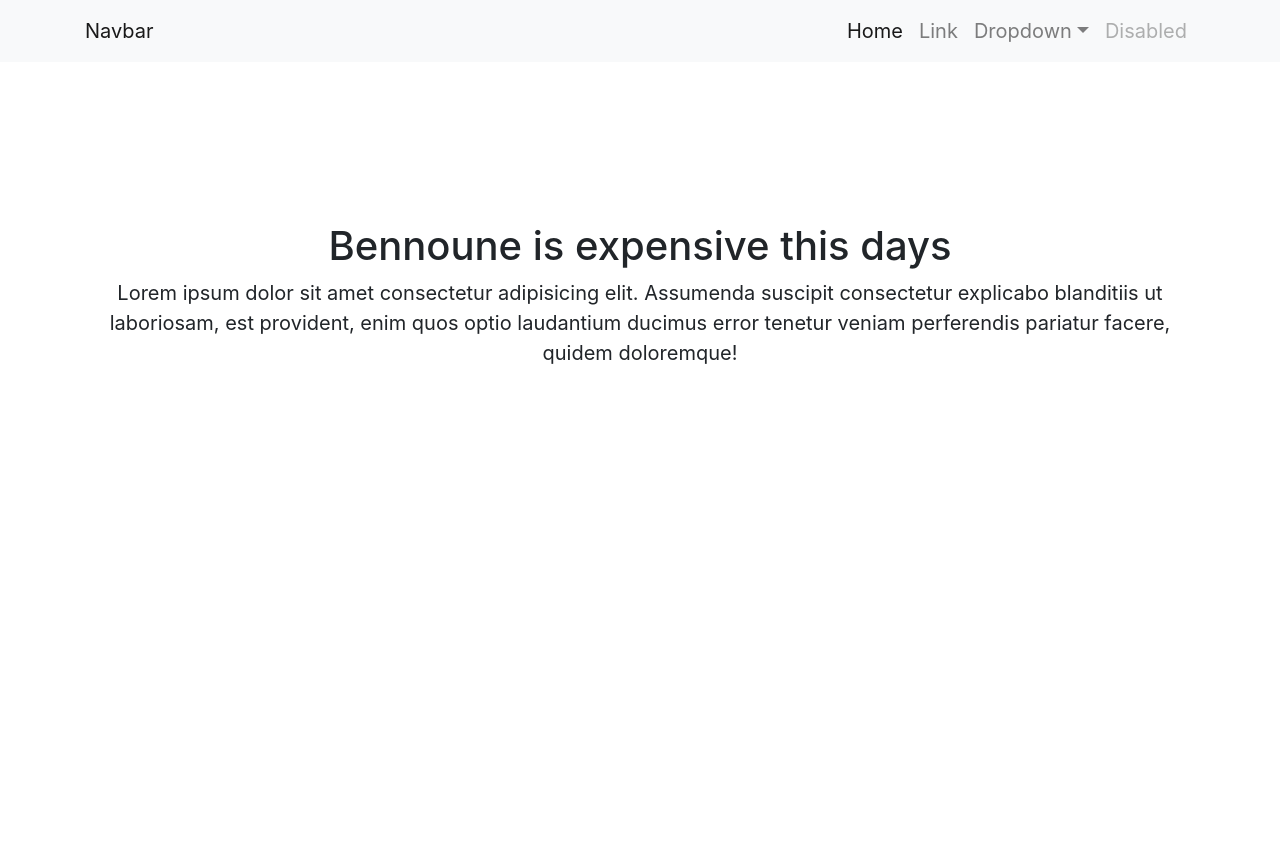
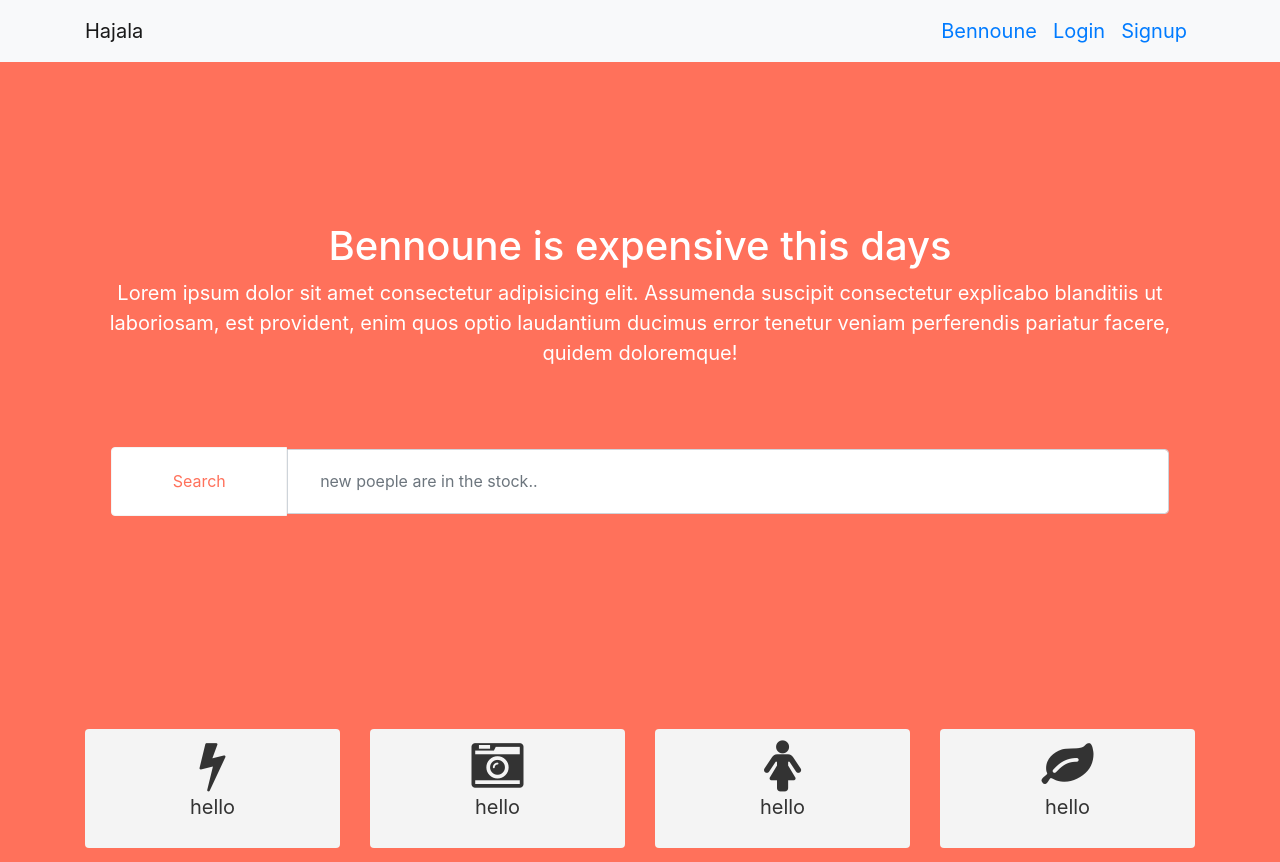
Before and after one commit to Redaloukil/bennouneReactApp, a React (Create React App) app: page / in a window 1280 px wide. Built offline with nearby package versions, Linux system fonts and the light colour scheme.

Commit message:
add login and signup

```diff
--- a/public/index.html
+++ b/public/index.html
@@ -10,7 +10,7 @@
       homescreen on Android. See https://developers.google.com/web/fundamentals/engage-and-retain/web-app-manifest/
     -->
     <link rel="manifest" href="%PUBLIC_URL%/manifest.json">
-
+    <link rel="stylesheet" href="https://stackpath.bootstrapcdn.com/font-awesome/4.7.0/css/font-awesome.min.css">
     <link rel="stylesheet" href="https://stackpath.bootstrapcdn.com/bootstrap/4.1.3/css/bootstrap.min.css" integrity="sha384-MCw98/SFnGE8fJT3GXwEOngsV7Zt27NXFoaoApmYm81iuXoPkFOJwJ8ERdknLPMO" crossorigin="anonymous">
 
     <!--
--- a/src/App.css
+++ b/src/App.css
@@ -1,11 +1,46 @@
 body {
   font-size:20px;
+  background-color:#FF715B;
+  color: white;
 }
 
 header {
-  height:100vh;
+
 }
 #Home {
   position: relative;
   top: 20vh;
+
 }
+#search-bennoune {
+  padding:3% 1%;
+}
+.button-search {
+  background-color: white;
+  border-bottom-right-radius: 0;
+  border-top-right-radius:0;
+  border-color: #f4f4f4;
+  color: #FF715B;
+  padding:2% 3%;
+}
+.btn-outline-success:hover {
+  background-color: #f8f8f8;
+  color: #FF715B;
+  border-color: #f4f4f4;
+}
+.input-search {
+  border-bottom-left-radius: 0;
+  border-top-left-radius:0;
+  padding:3% 3%;
+}
+
+.promo {
+  background-color:#f4f4f4;
+  color:#333;
+  padding:4%;
+  border-radius:4px;
+}
+
+.promo i {
+  font-size:260%;
+}
--- a/src/app/components/Navbar.js
+++ b/src/app/components/Navbar.js
@@ -1,5 +1,6 @@
 import React from 'react';
 import { Link} from 'react-router-dom';
+
 
 
 class Navbar extends React.Component {
@@ -9,7 +10,7 @@ class Navbar extends React.Component {
 
             <nav className="navbar navbar-expand-lg navbar-light bg-light">
             <div className="container">
-            <a className="navbar-brand" href="#">Navbar</a>
+            <a className="navbar-brand" href="#">Hajala</a>
             <button className="navbar-toggler" type="button" data-toggle="collapse" data-target="#navbarSupportedContent" aria-controls="navbarSupportedContent" aria-expanded="false" aria-label="Toggle navigation">
               <span className="navbar-toggler-icon"></span>
             </button>
@@ -17,24 +18,14 @@ class Navbar extends React.Component {
             <div className="collapse navbar-collapse" id="navbarSupportedContent">
               <ul className="navbar-nav ml-auto">
                 <li className="nav-item active">
-                  <a className="nav-link" href="#">Home <span className="sr-only">(current)</span></a>
+                  <a className="nav-link" href="#"><Link to='/'>Bennoune</Link></a>
                 </li>
                 <li className="nav-item">
-                  <a className="nav-link" href="#">Link</a>
+                  <a className="nav-link"><Link to='/login'>Login</Link></a>
                 </li>
-                <li className="nav-item dropdown">
-                  <a className="nav-link dropdown-toggle" href="#" id="navbarDropdown" role="button" data-toggle="dropdown" aria-haspopup="true" aria-expanded="false">
-                    Dropdown
-                  </a>
-                  <div className="dropdown-menu" aria-labelledby="navbarDropdown">
-                    <a className="dropdown-item" href="#">Action</a>
-                    <a className="dropdown-item" href="#">Another action</a>
-                    <div className="dropdown-divider"></div>
-                    <a className="dropdown-item" href="#">Something else here</a>
-                  </div>
-                </li>
+
                 <li className="nav-item">
-                  <a className="nav-link disabled" href="#">Disabled</a>
+                  <a className="nav-link" href="#"><Link to='/signup'>Signup</Link></a>
                 </li>
               </ul>
 
--- a/src/app/screens/Home.js
+++ b/src/app/screens/Home.js
@@ -1,5 +1,7 @@
 import React from 'react';
 import '../../App.css';
+
+
 
 const Home = () => {
     return(
@@ -9,7 +11,48 @@ const Home = () => {
             <div id="description">
                 <h1>Bennoune is expensive this days</h1>
                 <p>Lorem ipsum dolor sit amet consectetur adipisicing elit. Assumenda suscipit consectetur explicabo blanditiis ut laboriosam, est provident, enim quos optio laudantium ducimus error tenetur veniam perferendis pariatur facere, quidem doloremque!</p>
+
             </div>
+            <br/>
+
+            <div id="search-bennoune">
+                <form class="form-inline col-sm-12">
+                <button class="btn btn-outline-success button-search col-sm-2" type="submit">Search</button>
+                <input class="form-control input-search col-sm-10" type="search" placeholder="new poeple are in the stock.." aria-label="Search"/>
+                </form>
+            </div>
+            <br/><br/><br/><br/><br/><br/>
+            <div class="row">
+                <div class="col-sm-3">
+                    <div class="promo">
+                    <i class="fa fa-bolt" aria-hidden="true"></i>
+                    <p>hello</p>
+                    </div>
+
+                </div>
+                <div class="col-sm-3">
+                    <div class="promo">
+                    <i class="fa fa-camera-retro" aria-hidden="true"></i>
+                    <p>hello</p>
+                    </div>
+
+                </div>
+                <div class="col-sm-3">
+                    <div class="promo">
+                    <i class="fa fa-female" aria-hidden="true"></i>
+                    <p>hello</p>
+                    </div>
+
+                </div>
+                <div class="col-sm-3">
+                    <div class="promo">
+                    <i class="fa fa-leaf" aria-hidden="true"></i>
+                    <p>hello</p>
+                    </div>
+
+                </div>
+            </div>
+
         </div>
     </div>
         </header>
```
